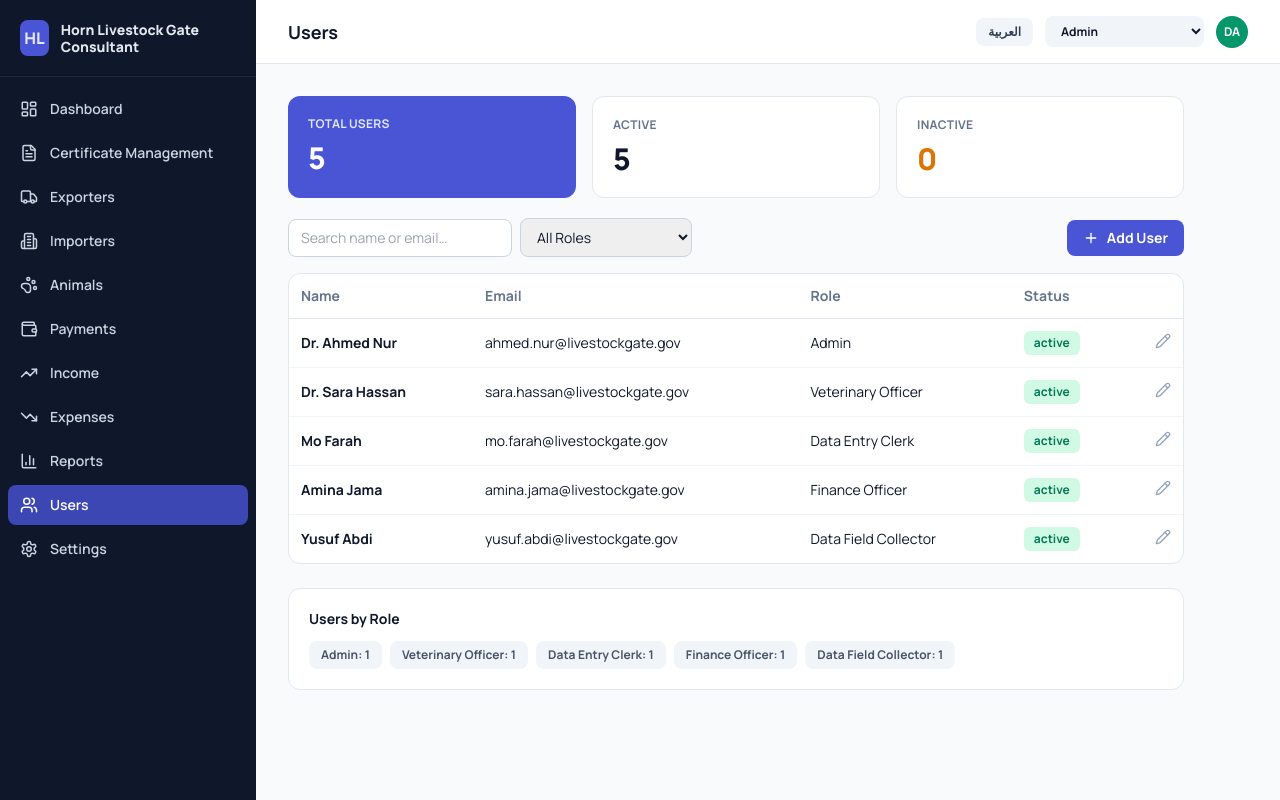
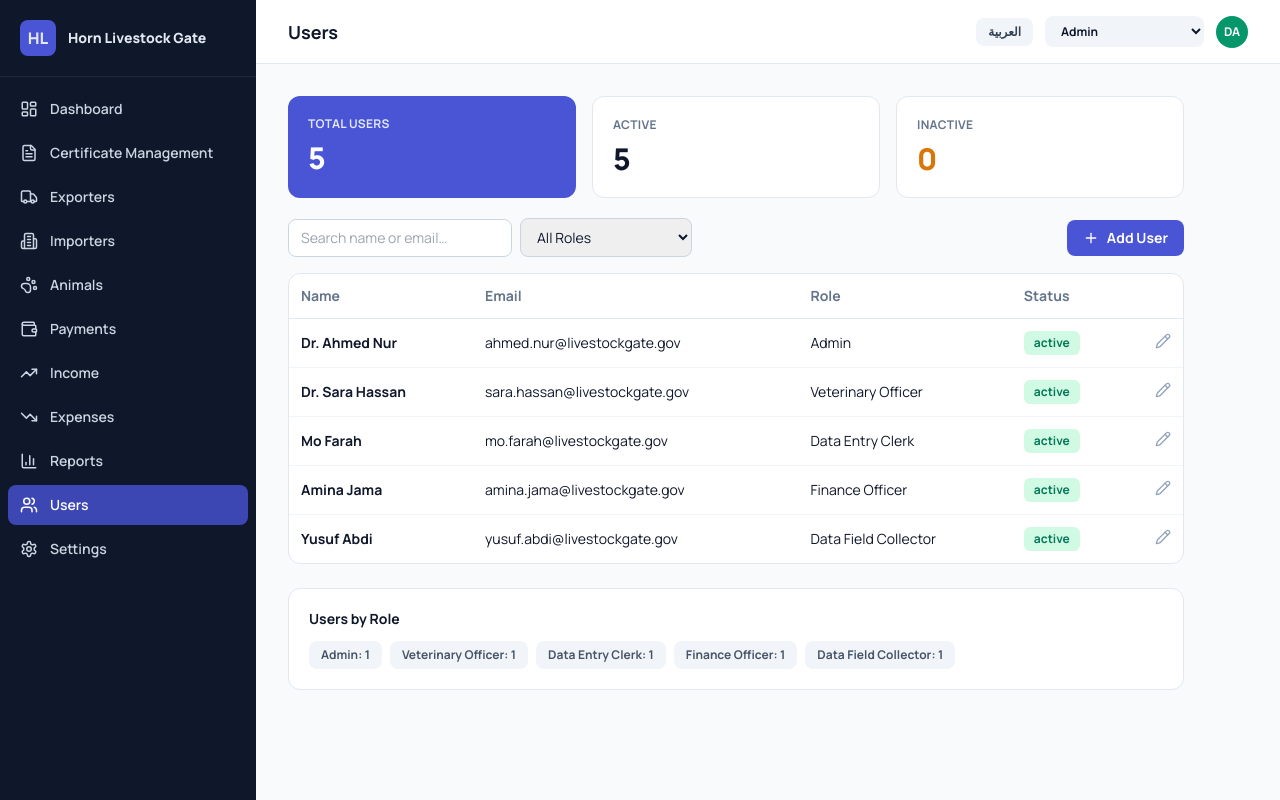
Before and after one commit to Axmedbadr/frontendcertificate, a React (Vite) app: page /users in a window 1280 px wide. Built offline with nearby package versions, Linux system fonts and the light colour scheme.

Commit message:
moidie name

```diff
--- a/src/i18n/translations.ts
+++ b/src/i18n/translations.ts
@@ -1,6 +1,6 @@
 export const translations = {
   en: {
-    appName: 'Horn Livestock Gate Consultant',
+    appName: 'Horn Livestock Gate',
     dashboard: 'Dashboard', observerDashboard: 'Observer Dashboard', certificateManagement: 'Certificate Management',
     payments: 'Payments', income: 'Income', expenses: 'Expenses', exporters: 'Exporters', importers: 'Importers',
     animals: 'Animals', reports: 'Reports', users: 'Users', settings: 'Settings',
@@ -26,7 +26,7 @@ export const translations = {
     reportDaily: 'Daily', reportWeekly: 'Weekly', reportMonthly: 'Monthly', reportYearly: 'Yearly', reportTo: 'to',
   },
   ar: {
-    appName: 'مستشار بوابة الثروة الحيوانية',
+    appName: 'بوابة الثروة الحيوانية',
     dashboard: 'لوحة التحكم', observerDashboard: 'لوحة المراقب', certificateManagement: 'إدارة الشهادات',
     payments: 'المدفوعات', income: 'الإيرادات', expenses: 'المصروفات', exporters: 'المصدّرون', importers: 'المستوردون',
     animals: 'الحيوانات', reports: 'التقارير', users: 'المستخدمون', settings: 'الإعدادات',
```
